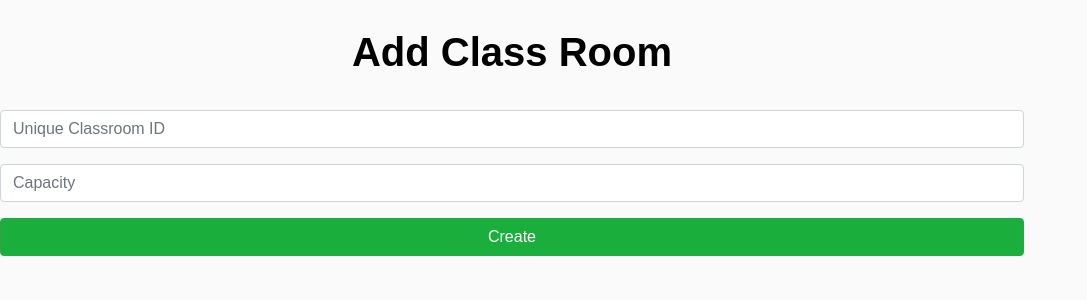
After one commit to Nathan-LS/DataSystems_StudentProfManagementSystem, a PHP site: page /additional/forms/create_classroom.html in a window 1280 px wide. The commit adds this page. Shown: the top 300 px of the page, without its empty margins (0-1087 px from the left). Run offline with PHP 8.4, Linux system fonts and the light colour scheme; some libraries are stand-ins or nearby versions.

```diff
--- /dev/null
+++ b/additional/forms/create_classroom.html
@@ -0,0 +1,33 @@
+<!DOCTYPE html>
+<html>
+
+<head>
+    <meta charset="utf-8">
+    <meta name="viewport" content="width=device-width, initial-scale=1.0">
+    <title>nav</title>
+    <link rel="stylesheet" href="https://cdnjs.cloudflare.com/ajax/libs/twitter-bootstrap/4.0.0/css/bootstrap.min.css">
+    <link rel="stylesheet" href="https://cdnjs.cloudflare.com/ajax/libs/font-awesome/4.7.0/css/font-awesome.min.css">
+    <link rel="stylesheet" href="../../bootstrap_studio/export/assets/css/sidebar.css">
+    <link rel="stylesheet" href="../../bootstrap_studio/export/assets/css/sidebar1.css">
+</head>
+
+<body>
+<form action="php_actions/create_classroom.php" method="post" id="s_form"
+      style="margin:0px;padding-top:28px;padding-bottom:28px;width:80%;height:80%;margin-bottom:10px;">
+    <h1 class="text-center" style="font-weight:bold;color:rgb(0,0,0);">Add Class Room</h1>
+    <div style="margin-top:34px;"></div>
+    <div class="form-group"><input class="form-control" type="number" name="classrom_id" required=""
+                                   placeholder="Unique Classroom ID" min="0" max="100000"></div>
+    <div class="form-group"><input class="form-control" type="number" name="capacity" required="" placeholder="Capacity"
+                                   min="1" max="1000"></div>
+    <button class="btn btn-success" type="submit" id="create_submit"
+            style="background-color:rgb(26,174,60);width:100%;">Create
+    </button>
+</form>
+<script
+        src="https://cdnjs.cloudflare.com/ajax/libs/jquery/3.2.1/jquery.min.js"></script>
+<script src="https://cdnjs.cloudflare.com/ajax/libs/twitter-bootstrap/4.0.0/js/bootstrap.bundle.min.js"></script>
+<script src="../../bootstrap_studio/export/assets/js/project_logic.js"></script>
+</body>
+
+</html>
```
Also changed, not shown: php_actions/login.php (+22 -1 lines), professor.php (+9 -2 lines).
